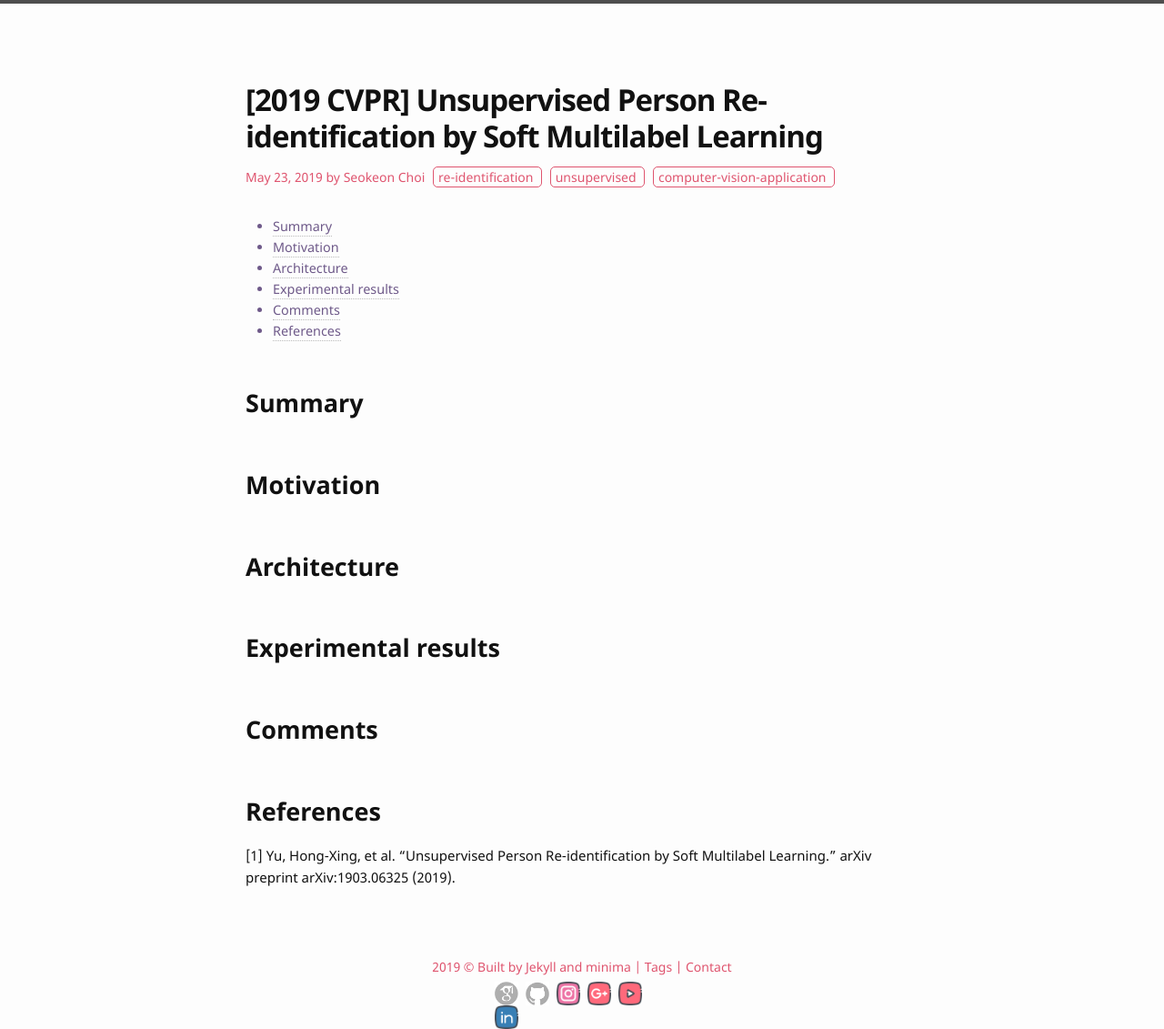
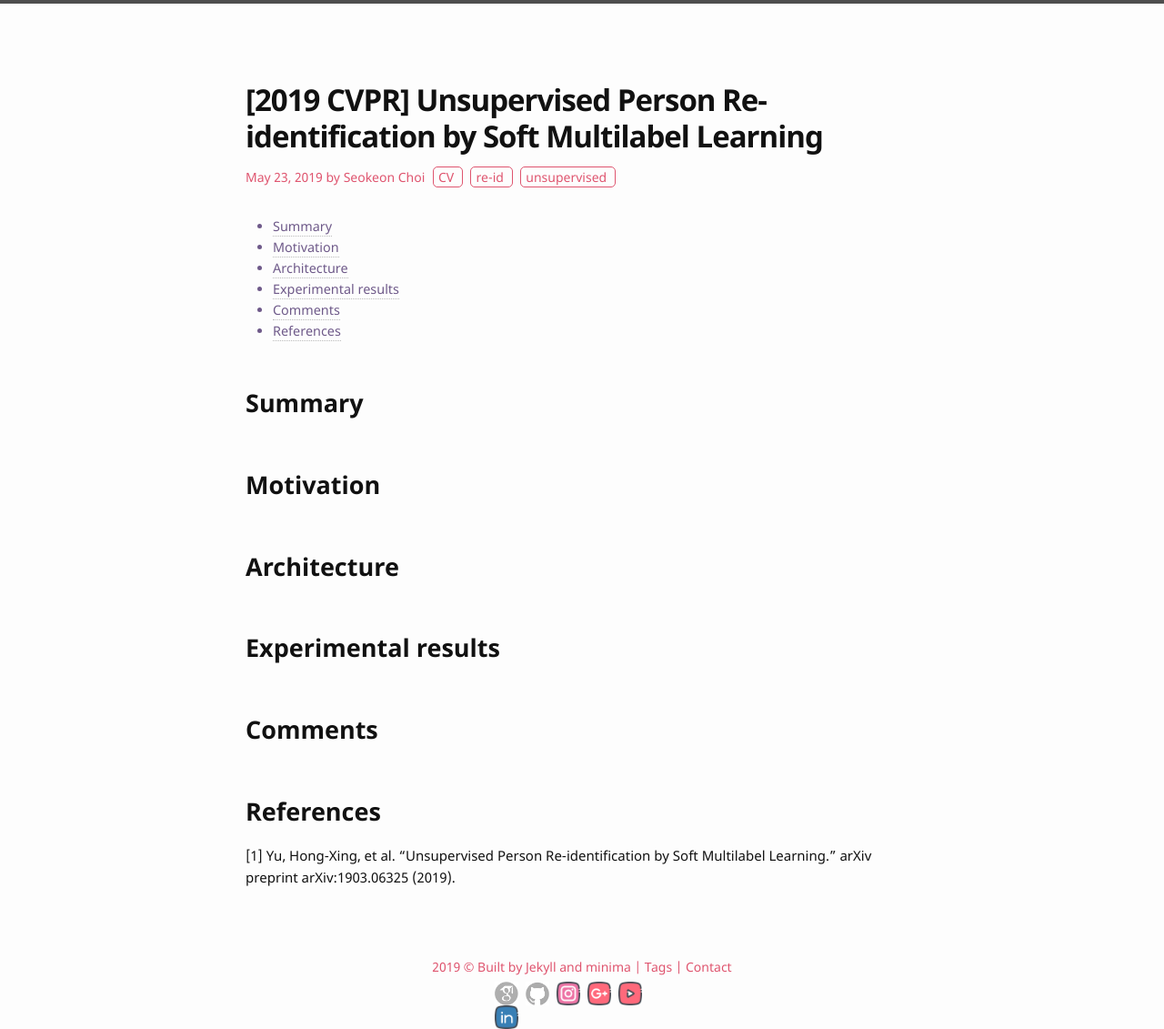
Before and after one commit to bismex/bismex.github.io, a Jekyll site: the page built from _posts/2019-05-23-MAR.md, in a window 1280 px wide and 1131 px high. Shown: the whole window at 91% size. Built offline with Jekyll 4.4.1, drawn with Linux system fonts in a browser that asks for light colours.

Commit message:
Update 2019-05-23-MAR.md

```diff
--- a/_posts/2019-05-23-MAR.md
+++ b/_posts/2019-05-23-MAR.md
@@ -2,7 +2,7 @@
 layout: post
 title: "[2019 CVPR] Unsupervised Person Re-identification by Soft Multilabel Learning"
 date: 2019-05-23 15:00:00
-tags: re-identification unsupervised computer-vision-application
+tags: CV re-id unsupervised
 ---
 
 <!--more-->
```
